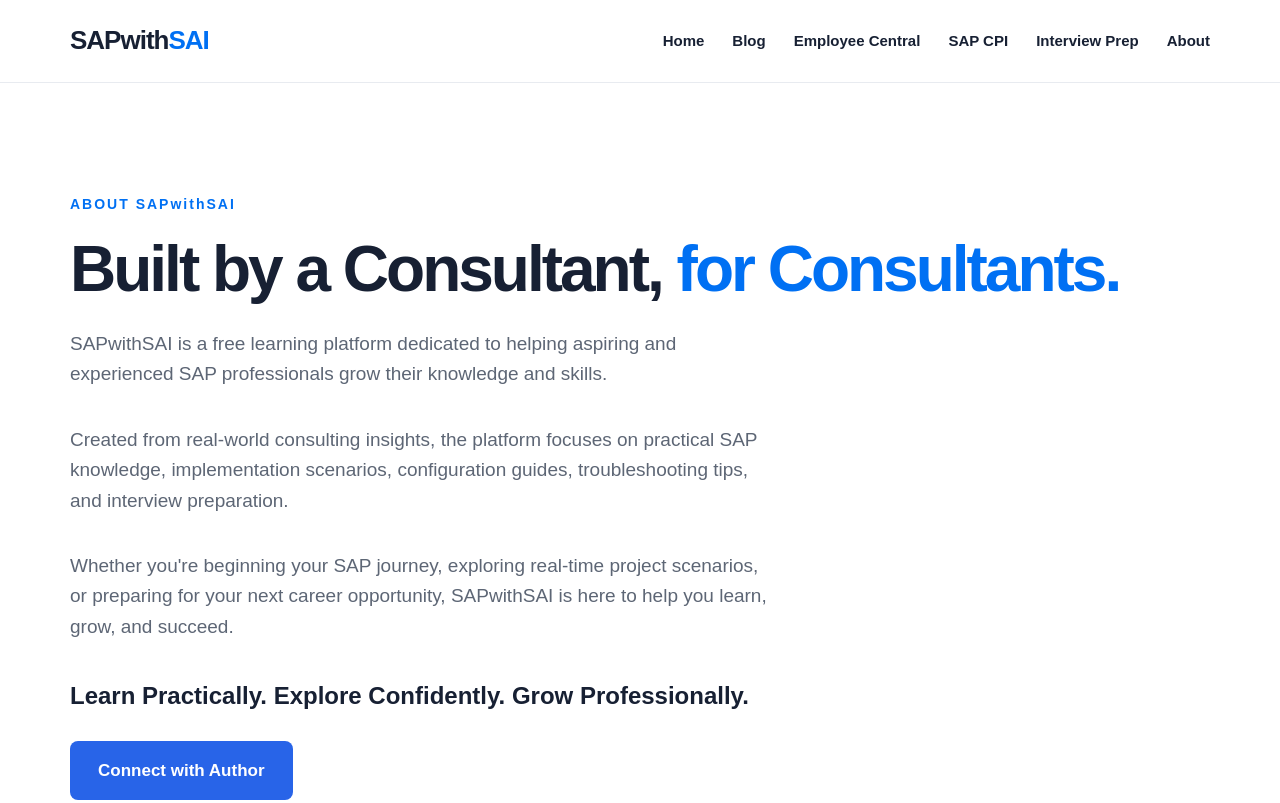
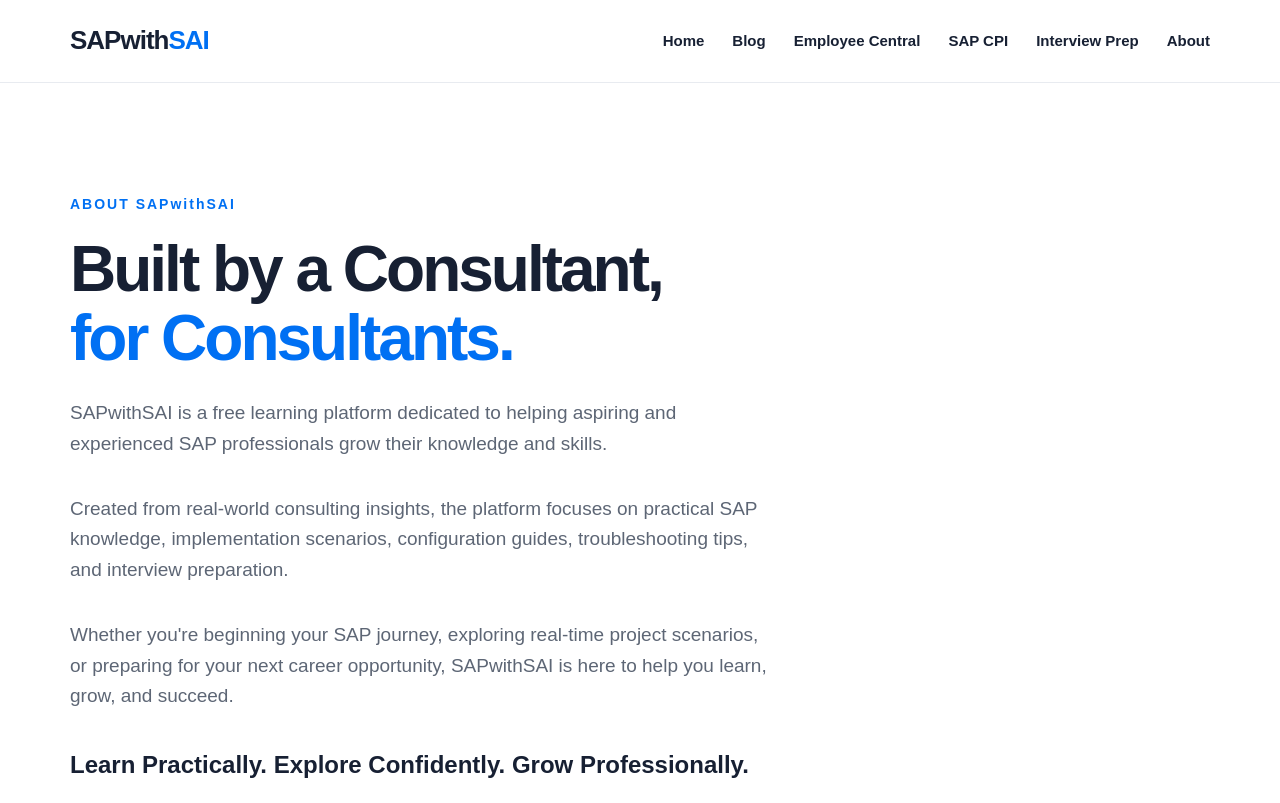
Before and after one commit to SAPwithSAI/SAPwithSAI.github.io, a plain HTML site: page about.html in a window 1280 px wide. Shown: the top 803 px of the page. Drawn offline with Linux system fonts and the light colour scheme.

Commit message:
Fix line break in about.html header

```diff
--- a/about.html
+++ b/about.html
@@ -101,7 +101,7 @@
         </p>
 
         <h1>
-            Built by a Consultant,
+            Built by a Consultant,<br>
             <span>for Consultants.</span>
         </h1>
 
```
